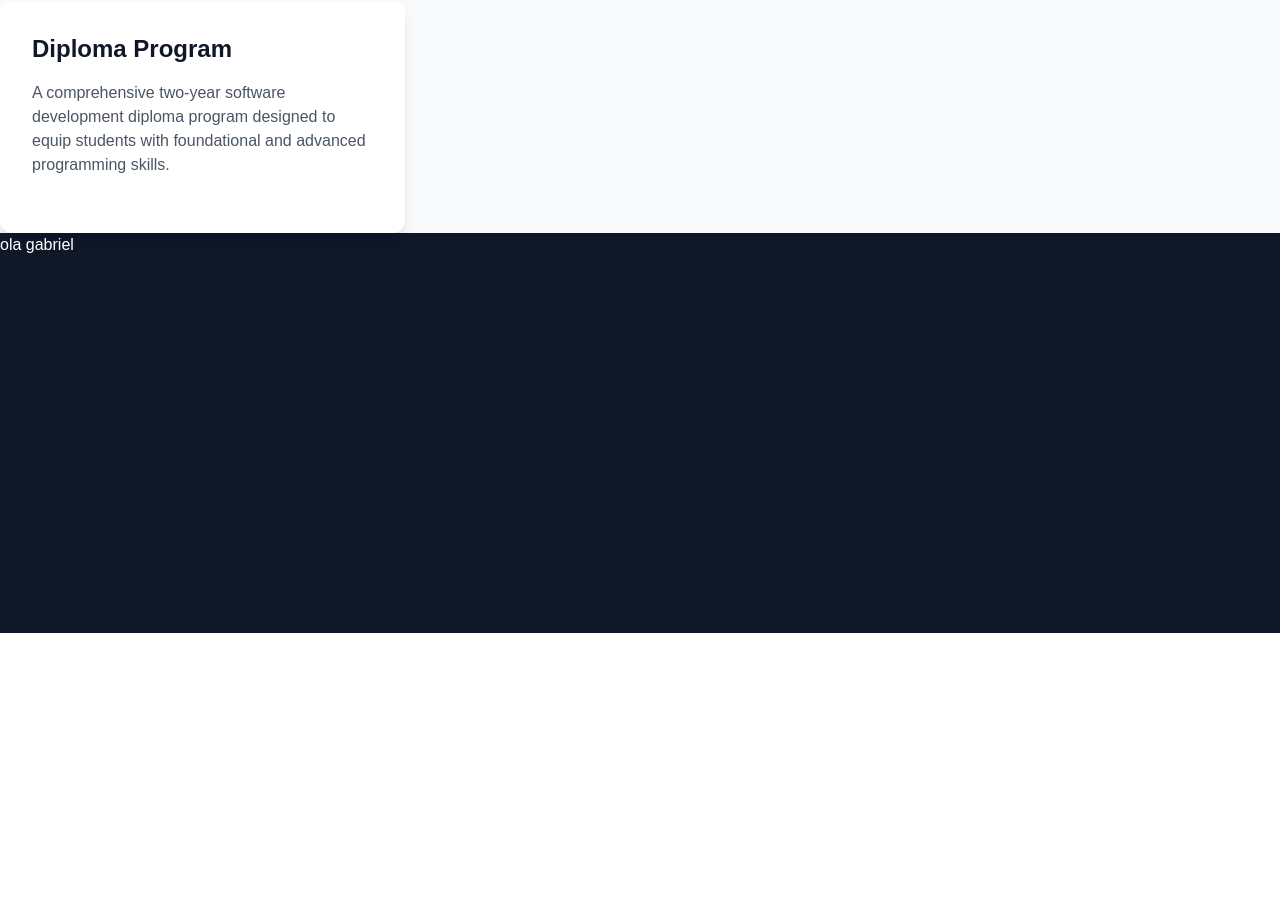
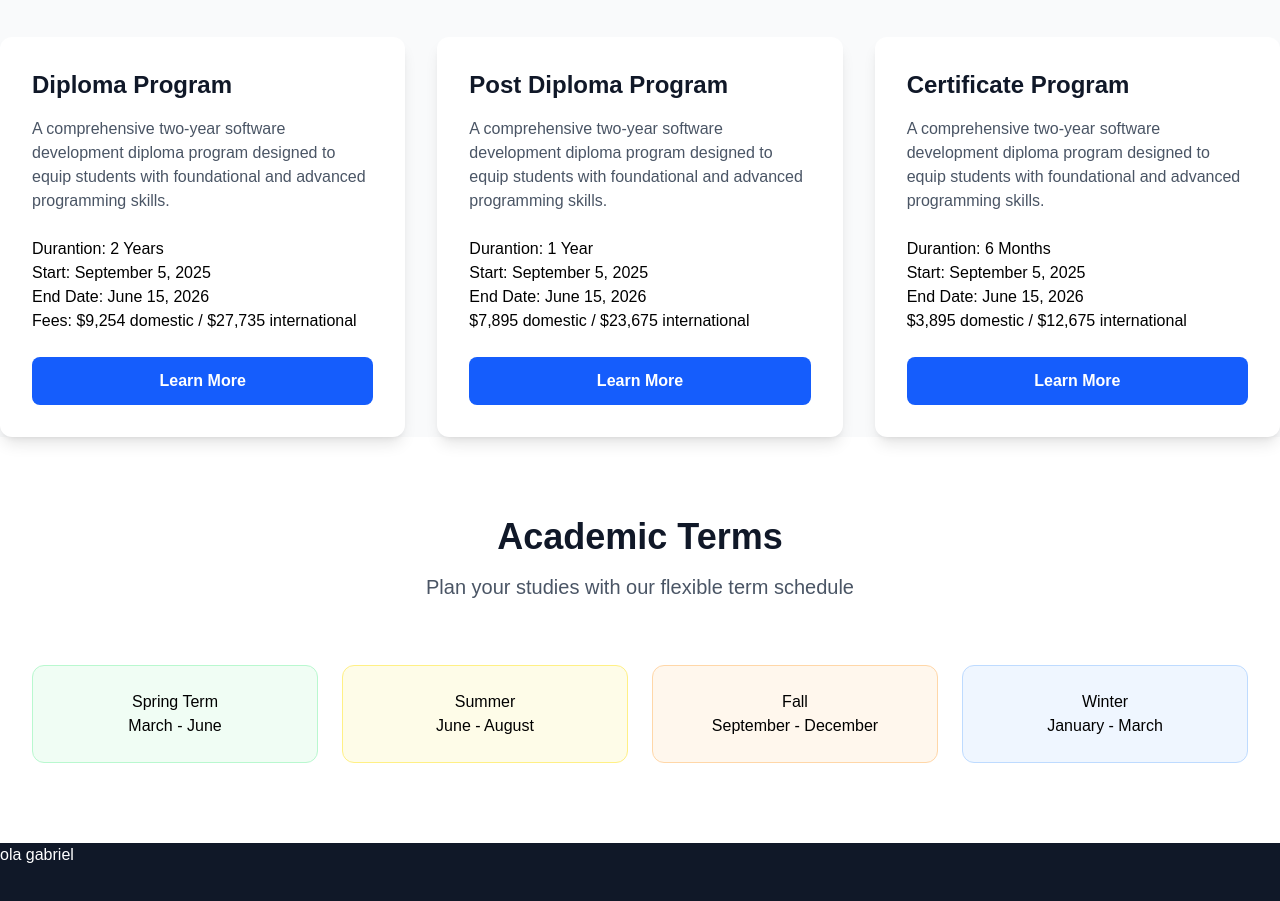
Before and after one commit to Lorenzo-Ronzani/web_programming_project, a React (Vite) app: page / in a window 1280 px wide. Shown: the part 791-1692 px from the top of the page. Before the commit the page ends 1424 px from the top, so only its background shows below. Built offline with nearby package versions, Linux system fonts and the light colour scheme; a web font is replaced by a local one.

Commit message:
Programs and Terms added

```diff
--- a/src/App.jsx
+++ b/src/App.jsx
@@ -4,7 +4,6 @@ import Programs from './components/programs/Programs';
 import Footer from './components/footer/Footer';
 import Terms from './components/terms/Terms';
 import './App.css';
-
 
 function App() {
   const [count, setCount] = useState(0);
@@ -18,6 +17,9 @@ function App() {
         <Programs />
       </div>
       <div>
+        <Terms />
+      </div>
+      <div>
         <Footer />
       </div>
     </>
--- a/src/components/programs/Programs.jsx
+++ b/src/components/programs/Programs.jsx
@@ -3,22 +3,93 @@ import { useState } from 'react';
 function Programs() {
   return (
     <>
-      <section className='bg-gray-50'>
+      <section id='' className='bg-gray-50'>
         <div className='mx-auto max-w-7xl px-4 pt-16 sm:px-6 lg:px-8'>
-          <div className='mt-16 text-center'>
-            <h2 className='text-4xl font-bold'>Our Programs</h2>
-            <p className='mx-auto mt-5 max-w-4xl justify-center text-center text-2xl font-light text-gray-500'>Choose the program that fits your career goals and timeline. All programs are designed to give you practical, industry-relevant skills.</p>
+          <div className='mt-12 text-center'>
+            <h2 className='mb-4 text-4xl font-bold text-gray-900'>Our Programs</h2>
+            <p className='mx-auto max-w-3xl text-xl text-gray-600'>Choose the program that fits your career goals and timeline. All programs are designed to give you practical, industry-relevant skills.</p>
           </div>
         </div>
         {/*Diplomas*/}
-        <div className='grid grid-cols-1 gap-8 lg:grid-cols-3'>
-          <div className='rounded-xl bg-white p-8 shadow-lg duration-300 hover:scale-105'>
+        <div className='max-w-7x1 mt-16 grid grid-cols-1 gap-8 lg:grid-cols-3'>
+          <div className='cursor-pointer rounded-xl bg-white p-8 shadow-lg duration-300 hover:scale-102'>
             <div>{/*vamos colocar um icone */}</div>
             <h3 className='mb-4 text-2xl font-bold text-gray-900'>Diploma Program</h3>
             <p className='mb-6 text-gray-600'>A comprehensive two-year software development diploma program designed to equip students with foundational and advanced programming skills.</p>
+            <div>
+              <i></i>
+              <span>Durantion: 2 Years</span>
+            </div>
+            <div>
+              <i></i>
+              <span>Start: September 5, 2025</span>
+            </div>
+            <div>
+              <i></i>
+              <span>End Date: June 15, 2026</span>
+            </div>
+            <div>
+              <i></i>
+              <span>Fees: $9,254 domestic / $27,735 international</span>
+            </div>
+            <div>
+              <button className='mt-6 w-full rounded-lg bg-blue-600 py-3 font-semibold text-white transition-colors hover:bg-blue-700'>Learn More</button>
+            </div>
           </div>
-          <div></div>
-          <div></div>
+
+          <div>
+            <div className='cursor-pointer rounded-xl bg-white p-8 shadow-lg duration-300 hover:scale-102'>
+              <div>{/*vamos colocar um icone */}</div>
+              <h3 className='mb-4 text-2xl font-bold text-gray-900'>Post Diploma Program</h3>
+              <p className='mb-6 text-gray-600'>A comprehensive two-year software development diploma program designed to equip students with foundational and advanced programming skills.</p>
+              <div>
+                <i></i>
+                <span>Durantion: 1 Year</span>
+              </div>
+              <div>
+                <i></i>
+                <span>Start: September 5, 2025</span>
+              </div>
+              <div>
+                <i></i>
+                <span>End Date: June 15, 2026</span>
+              </div>
+              <div>
+                <i></i>
+                <span> $7,895 domestic / $23,675 international</span>
+              </div>
+              <div>
+                <button className='mt-6 w-full rounded-lg bg-blue-600 py-3 font-semibold text-white transition-colors hover:bg-blue-700'>Learn More</button>
+              </div>
+            </div>
+          </div>
+
+          <div>
+            <div className='cursor-pointer rounded-xl bg-white p-8 shadow-lg duration-300 hover:scale-102'>
+              <div>{/*vamos colocar um icone */}</div>
+              <h3 className='mb-4 text-2xl font-bold text-gray-900'>Certificate Program</h3>
+              <p className='mb-6 text-gray-600'>A comprehensive two-year software development diploma program designed to equip students with foundational and advanced programming skills.</p>
+              <div>
+                <i></i>
+                <span>Durantion: 6 Months</span>
+              </div>
+              <div>
+                <i></i>
+                <span>Start: September 5, 2025</span>
+              </div>
+              <div>
+                <i></i>
+                <span>End Date: June 15, 2026</span>
+              </div>
+              <div>
+                <i></i>
+                <span> $3,895 domestic / $12,675 international</span>
+              </div>
+              <div>
+                <button className='mt-6 w-full rounded-lg bg-blue-600 py-3 font-semibold text-white transition-colors hover:bg-blue-700'>Learn More</button>
+              </div>
+            </div>
+          </div>
         </div>
       </section>
     </>
--- a/src/components/terms/Terms.jsx
+++ b/src/components/terms/Terms.jsx
@@ -1,6 +1,45 @@
-import { useState } from "react";
+import { useState } from 'react';
 function Terms() {
-  return <div> </div>;
+  return (
+    <section id='terms-section' className='bg-white py-20'>
+      <div className='max-w-7x1 mx-auto px-4 sm:px-6 lg:px-8'>
+        <div className='mb-16 text-center'>
+          <h2 className='mb-4 text-4xl font-bold text-gray-900'>Academic Terms</h2>
+          <p className='text-xl text-gray-600'>Plan your studies with our flexible term schedule</p>
+        </div>
+        <div className='grid grid-cols-1 gap-6 md:grid-cols-2 lg:grid-cols-4'>
+          <div className='text-center-xl rounded-xl border border-green-200 bg-green-50 p-6 text-center'>
+            <div>
+              <i></i>
+            </div>
+            <h3>Spring Term</h3>
+            <p>March - June</p>
+          </div>
+          <div className='rounded-xl border border-yellow-200 bg-yellow-50 p-6 text-center'>
+            <div>
+              <i></i>
+            </div>
+            <h3>Summer</h3>
+            <p>June - August</p>
+          </div>
+          <div className='rounded-xl border border-orange-200 bg-orange-50 p-6 text-center'>
+            <div>
+              <i></i>
+            </div>
+            <h3>Fall</h3>
+            <p>September - December</p>
+          </div>
+          <div className='rounded-xl border border-blue-200 bg-blue-50 p-6 text-center'>
+            <div>
+              <i></i>
+            </div>
+            <h3>Winter</h3>
+            <p>January - March</p>
+          </div>
+        </div>
+      </div>
+    </section>
+  );
 }
 
 export default Terms;
```
